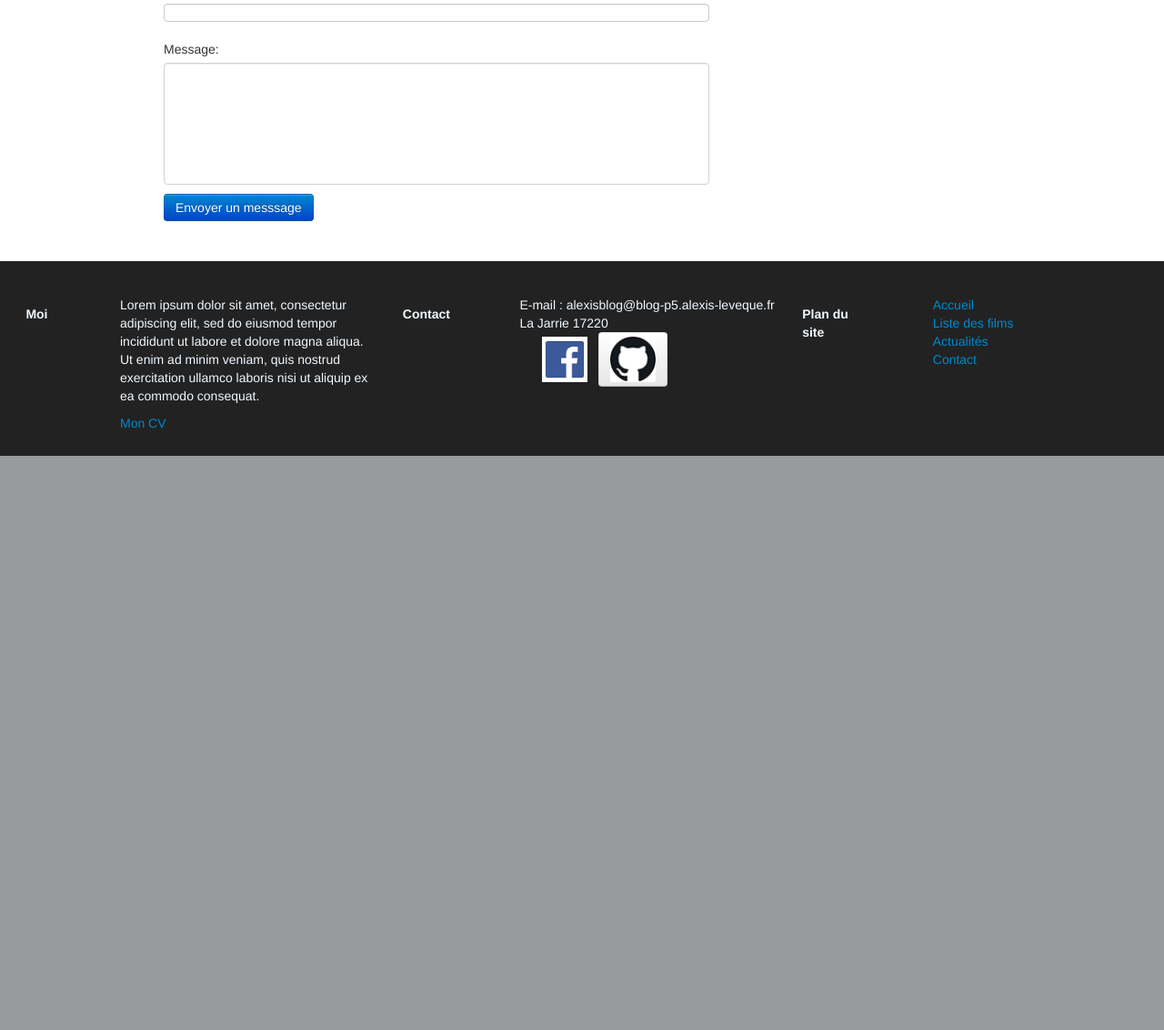
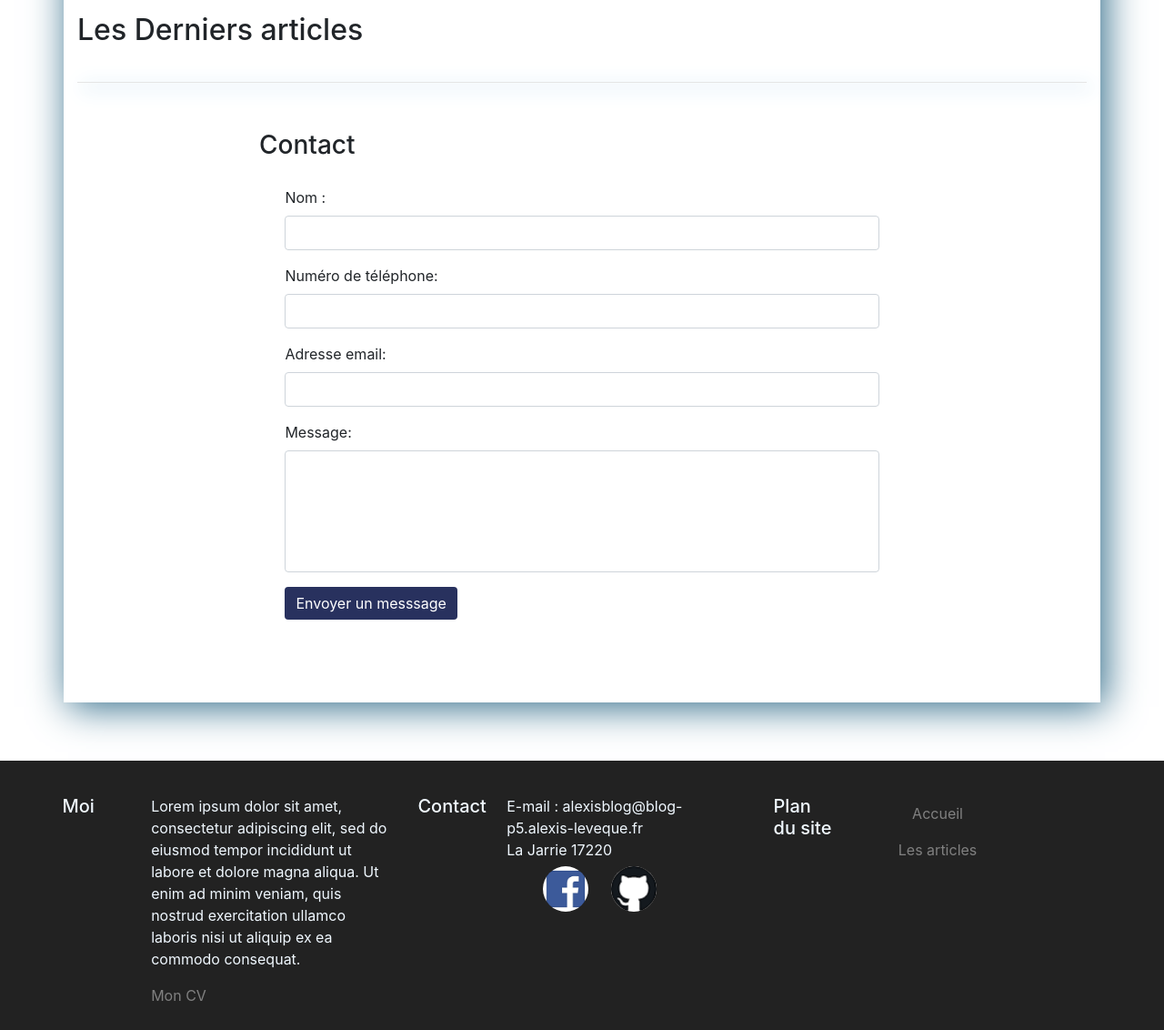
Before and after one commit to Alexisleveque-OC/P5_leveque_alexis, a PHP site: page / in a window 1280 px wide. Shown: the part 997-2129 px from the top of the page at 91% size. Before the commit the page ends 1498 px from the top, so only its background shows below. Run offline with PHP 8.4, Linux system fonts and the light colour scheme; the visitor is signed in with stand-in values (Sample User, id 1); data that the repository does not hold is empty.

Commit message:
design :OK

```diff
--- a/P5_01_projet/App/Controller/HomeController.php
+++ b/P5_01_projet/App/Controller/HomeController.php
@@ -42,7 +42,7 @@
         $message = strip_tags(htmlspecialchars($message));
 
         $email_subject = "Envoyer depuis le blog du projet_5 par:  $name";
-        $email_body = "Vous avez reçu un nouvelle e-mail.\n\n" . "De:\n\n $name\n\nAdresse e-mail de l'éxpediteur: $email_address\n\nNuméro de téléphone: $phone\n\nMessage:\n$message";
+        $email_body = "Vous venez de recevoir un nouvel e-mail.\n\n" . "De:\n\n $name\n\nAdresse e-mail de l'expediteur: $email_address\n\nPhone: $phone\n\nMessage:\n$message";
         $headers = "de : noreply@gmail.com\n";
         $headers .= "Reply-To: $email_address";
         mail(MAIL_TO, $email_subject, $email_body, $headers);
--- a/P5_01_projet/App/View/Connection.php
+++ b/P5_01_projet/App/View/Connection.php
@@ -1,9 +1,9 @@
 <?php
-$title = 'Subscribe';
+$title = 'Connexion';
 ?>
 <main class="container">
     <div class="row">
-        <div class="col-lg-8 mb-4">
+        <div class="offset-2 col-8">
             <h3>Connexion</h3>
             <form name="connection" id="userForm" method="POST">
                 <div class="control-group form-group">
--- a/P5_01_projet/App/View/Error.php
+++ b/P5_01_projet/App/View/Error.php
@@ -1,7 +1,7 @@
 <?php
 $title = 'Page d\'erreur';
 ?>
-<main class="container">
+<main class="container col-8">
     <h4>Il y a un problème</h4>
     <p><?= htmlspecialchars($errorMessage) ?></p>
     <a href="/index.php">Retour à l'acceuil</a>
--- a/P5_01_projet/App/View/Home.php
+++ b/P5_01_projet/App/View/Home.php
@@ -10,9 +10,9 @@
 </header>
 <main class="container home">
     <div class="row">
-        <h1 class="col-4 who">
+        <h2 class="col-4 who">
             Qui suis-je?
-        </h1>
+        </h2>
         <p class="col-8">
             Et harum quidem rerum facilis est et expedita distinctio. Non numquam eius modi tempora incidunt ut
             labore et dolore magnam aliquam quaerat voluptatem. Nam libero tempore, cum soluta nobis est eligendi
@@ -21,53 +21,67 @@
             Animi, id est laborum et dolorum fuga. Nihil molestiae consequatur, vel illum qui dolorem eum. Et harum
             quidem rerum facilis est et expedita distinctio. Laboris nisi ut aliquip ex ea commodo consequat.
         </p>
+    </div>
     <hr>
-    </div>
-    <?php foreach ($posts as $post):?>
+    <h2 class="title-box"> Les Derniers articles</h2>
+    <div class="row">
+        <?php foreach ($posts as $post): ?>
 
-    <div class="row jumbotron">
+            <div class="card col-4">
+                <div class="card-body">
+                    <div class="card-title">
                         <h2 class="col-12">
                             <?= htmlspecialchars($post->getTitle()); ?>
                         </h2>
                         <h4 class="col-12">
                             <?= $post->getChapo(); ?>
                         </h4>
-        <p class="col-12">
+                    </div>
+                    <p class="card-text">
                         <?= htmlspecialchars(substr($post->getContent(), 0, 250));
                         ?>
                         ...<br>
-            <a href="/index.php?action=post&id=<?= htmlspecialchars($post->getIdPost()) ?>">Voir la suite </a>
-
+                        <a class="btn btn-articles"
+                           href="/index.php?action=post&id=<?= htmlspecialchars($post->getIdPost()) ?>">Voir la suite
+                        </a>
                     </p>
-        <p class="col-12">
+                </div>
+                <div class="card-footer">
                     <?php
                     if ($post->getDateLastUpdate() === null) {
                         ?>
-                Ecrit le <strong
-                        class="col-2"><?= htmlspecialchars($post->getDateCreation()->format('d-m-Y')) ?></strong>
-                à <strong
-                        class="col-2"><?= htmlspecialchars($post->getDateCreation()->format('H:m:s')) ?></strong>
-                par <strong class="col-2"><?= htmlspecialchars($post->getUser()->getUserName()); ?></strong>
+                        <div class="col-6">
+                        Ecrit le <strong><?= htmlspecialchars($post->getDateCreation()->format('d-m-Y')) ?></strong>
+                        </div>
+                        <div class="col-6">
+                            à <strong><?= htmlspecialchars($post->getDateCreation()->format('H:m:s')) ?></strong>
+                        </div>
+                        <div class="col-12">
+                            par <strong><?= htmlspecialchars($post->getUser()->getUserName()); ?></strong>
+                        </div>
                         <?php
                     } else {
                         ?>
                         Dernière modification : <strong
-                        class="col-2"><?= htmlspecialchars($post->getDateLastUpdate()->format('d-m-Y')) ?></strong>
+                                class="col-6"><?= htmlspecialchars($post->getDateLastUpdate()->format('d-m-Y')) ?></strong>
                         à <strong
-                        class="col-2"><?= htmlspecialchars($post->getDateLastUpdate()->format('H:m:s')) ?></strong>
-                par <strong class="col-2"><?= htmlspecialchars($post->getUser()->getUserName()); ?></strong>
+                                class="col-6"><?= htmlspecialchars($post->getDateLastUpdate()->format('H:m:s')) ?></strong>
+                        par <strong class="col-12"><?= htmlspecialchars($post->getUser()->getUserName()); ?></strong>
                         <?php
                     }
                     ?>
-        </p>
-        <p class="offset-8">Commentaires <span class="badge"></span><?= $post->getCounterComment() ?></p>
+
+                    <p class="col-12">Commentaires : <span class="badge"></span><?= $post->getCounterComment() ?></p>
+                </div>
+            </div>
+
+        <?php endforeach; ?>
 
     </div>
     <hr>
-    <?php endforeach;    ?>
     <div class="row">
-        <div class="col-lg-8 mb-4">
-            <h3>Contact</h3>
+        <div class="offset-2 col-lg-8 mb-4">
+            <h3 class="title-box">Contact</h3>
             <form name="sendMail" id="contactForm" method="POST">
                 <div class="control-group form-group">
                     <div class="controls">
--- a/P5_01_projet/App/View/MailSend.php
+++ b/P5_01_projet/App/View/MailSend.php
@@ -2,7 +2,8 @@
 $title = "Mail envoyé !";
 ?>
 
-<main class="container">
+<main class="container col-8">
     <h4>Votre e-mail a bien été envoyé . </h4>
     <p>Nous vous réponderons dans les plus brefs délais.</p>
-    <a href="/index.php">Retour à l'acceuil</a></main>
+    <a href="/index.php">Retour à l'acceuil</a>
+</main>
--- a/P5_01_projet/App/View/PostCreation.php
+++ b/P5_01_projet/App/View/PostCreation.php
@@ -4,10 +4,10 @@
 if (isset($userType) && $userType == 2){
 
 ?>
-<main class="container">
+<main class="container ">
     <div class="row">
-        <div class="col-lg-8 mb-4">
-            <h3>Inscription</h3>
+        <div class="offset-2 col-8">
+            <h3>Nouvelle article</h3>
             <form name="addPost" method="POST">
                 <div class="control-group form-group">
                     <div class="controls">
--- a/P5_01_projet/App/View/PostUpdate.php
+++ b/P5_01_projet/App/View/PostUpdate.php
@@ -4,8 +4,8 @@
     ?>
     <main class="container">
         <div class="row">
-            <div class="col-lg-8 mb-4">
-                <h3>Inscription</h3>
+            <div class="offset-2 col-8">
+                <h3>Modification d'un article</h3>
                 <form name="addPost" method="POST">
                     <div class="control-group form-group">
                         <div class="controls">
--- a/P5_01_projet/App/View/Subscribe.php
+++ b/P5_01_projet/App/View/Subscribe.php
@@ -3,7 +3,7 @@
 ?>
 <main class="container">
     <div class="row">
-        <div class="col-lg-8 mb-4">
+        <div class="offset-2 col-8 ">
             <h3>Inscription</h3>
             <form name="addUser" id="userForm" method="POST">
                 <div class="control-group form-group">
--- a/P5_01_projet/App/View/Template.php
+++ b/P5_01_projet/App/View/Template.php
@@ -13,7 +13,6 @@
     <!-- Bootstrap core CSS -->
     <link rel="stylesheet" href="https://maxcdn.bootstrapcdn.com/bootstrap/4.4.1/css/bootstrap.min.css"
           integrity="sha384-Vkoo8x4CGsO3+Hhxv8T/Q5PaXtkKtu6ug5TOeNV6gBiFeWPGFN9MuhOf23Q9Ifjh" crossorigin="anonymous">
-    <link rel="stylesheet" href="/bootstrap/assets/css/bootstrap.css">
     <link rel="stylesheet" href="/css/style.css">
 
 </head>
@@ -79,7 +78,7 @@
 <div class="starter-template" style="padding-top: 100px">
     <?= $content; ?>
 </div>
-<footer class="row">
+<footer class="row ">
     <div class="col-12">
         <div class="row">
             <h5 class="col-1">Moi</h5>
@@ -110,24 +109,24 @@
             <h5 class="col-1">Plan du site</h5>
             <ul class=" col-2 list list-unstyled">
                 <li class="col-12">
-                    <a href="index.html">
+                    <a class="nav-link" href="/index.html">
                         Accueil
                     </a>
                 </li>
                 <li class="col-12">
-                    <a href="films.html">
-                        Liste des films
+                    <a class="nav-link" href="/index.php?action=posts">
+                        Les articles
                     </a>
                 </li>
-                <li class="col-12">
-                    <a href="actualites.html">
-                        Actualités
-                    </a>
-                </li>
-                <li class="col-12">
-                    <a href="contact.html">
-                        Contact
-                    </a>
+                <?php if (!isset($_SESSION['user_name'])) { ?>
+
+                    <li class="col-12">
+                        <a class="nav-link" href="/index.php?action=connection">Connexion</a>
+                    </li>
+                    <li class="col-12">
+                        <a class="nav-link" href="/index.php?action=subscribe">Inscription</a>
+                    </li>
+                <?php } ?>
                 </li>
             </ul>
         </div>
--- a/P5_01_projet/Public/css/style.css
+++ b/P5_01_projet/Public/css/style.css
@@ -21,11 +21,16 @@
     margin: 10px 0 0;
 }
 
+.row{
+    margin: 0;
+}
+
 .banner {
     width: 100%;
     position: absolute;
     top: 2%;
 }
+
 
 hr {
     box-shadow: #218BC3 5px 5px 20px;
@@ -39,15 +44,100 @@
     padding-bottom: 5%;
 }
 
-footer
-{
+footer {
     padding: 3%;
     padding-bottom: 2%;
     background-color: #222222;
     color: aliceblue;
 }
-.social_network
-{
-    width : 50px;
+
+a {
+    color: grey;
+    text-decoration: none;
+    text-align: center;
+}
+
+a:hover {
+    color: #2d6987;
+    text-decoration: underline;
+    font-style: italic;
+}
+
+.container {
+    box-shadow: 5px 5px 40px #2d6987;
+    padding-top: 8%;
+    padding-bottom: 3%;
+    margin-bottom: 5%;
+}
+
+nav .container {
+    box-shadow: none;
+    padding: 0;
+    margin: 0;
+}
+
+form {
+    margin: 4%;
+}
+
+.btn {
+    border: none;
+}
+
+.btn:hover {
+    text-decoration: none;
+}
+
+.btn-primary {
+    background-color: #28315e;
+}
+
+.btn-pagination {
+    color: #fff;
+    background-color: rgba(15, 17, 15, 0.35);
+    border-color: rgba(15, 17, 15, 0.35);
+    text-align: center;
+}
+
+.btn-articles {
+    background-color: rgba(15, 17, 15, 0.15);
+}
+
+.btn_comment {
+    height: 4%;
+
+}
+
+.social_network {
+    width: 50px;
     height: 50px;
+    border-radius: 26px;
 }
+
+.title-box {
+    margin-top: 5%;
+    margin-bottom: 2%;
+}
+
+.card {
+    border-top: 0;
+    border-bottom: 0;
+}
+
+#submit-comment {
+    margin-top: 2%;
+}
+
+.comment {
+    border-right: rgba(15, 17, 15, 0.15) 1px solid;
+    border-left: rgba(15, 17, 15, 0.15) 1px solid;
+    padding: 2%;
+}
+
+.user {
+    border-right: rgba(15, 17, 15, 0.15) 1px solid;
+}
+
+.one_post {
+    border: 0;
+}
```
Also changed, not shown: P5_01_projet/App/View/Delete.php (+7 -5 lines), P5_01_projet/App/View/ListCommentUnvalidate.php (+13 -11 lines), P5_01_projet/App/View/Post.php (+23 -12 lines), P5_01_projet/App/View/Posts.php (+20 -14 lines). Lines whose indentation alone changed are shown as unchanged.
